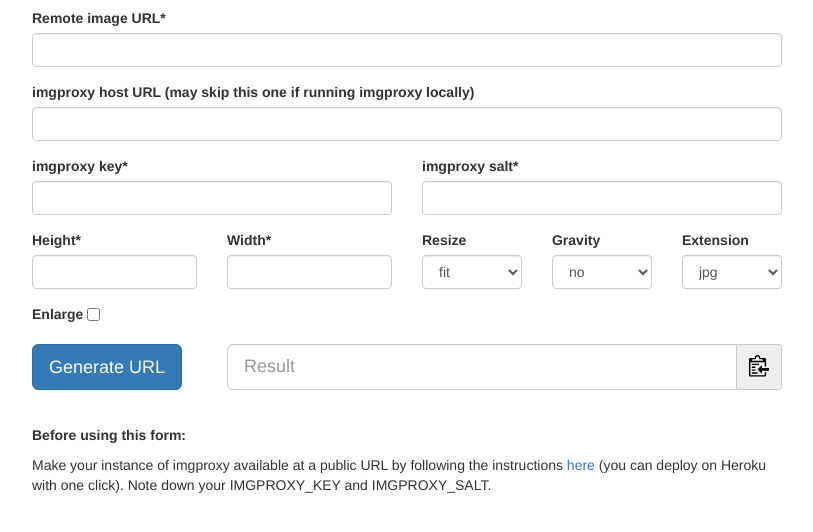
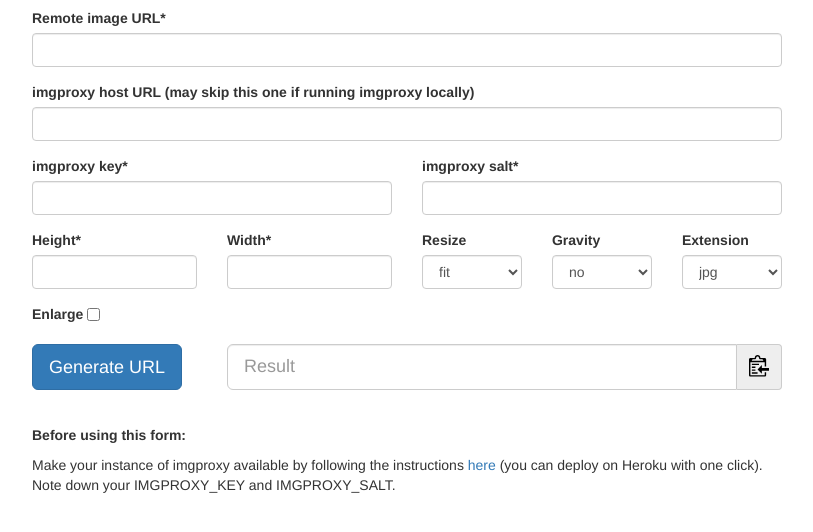
Before and after one commit to progapandist/imgproxy-form, a plain HTML site: page index.html in a window 1280 px wide. Shown: the part 82-614 px from the top of the page, without its empty margins (233-1046 px from the left). Drawn offline with nearby package versions, Linux system fonts and the light colour scheme.

Commit message:
change description

```diff
--- a/index.html
+++ b/index.html
@@ -131,7 +131,7 @@
         <div id="info">
           <p><strong>Before using this form:</strong></p>
           <p>
-            Make your instance of imgproxy available at a public URL
+            Make your instance of imgproxy available
             by following the instructions
             <a href="https://github.com/DarthSim/imgproxy">here</a>
             (you can deploy on Heroku with one click).
```
